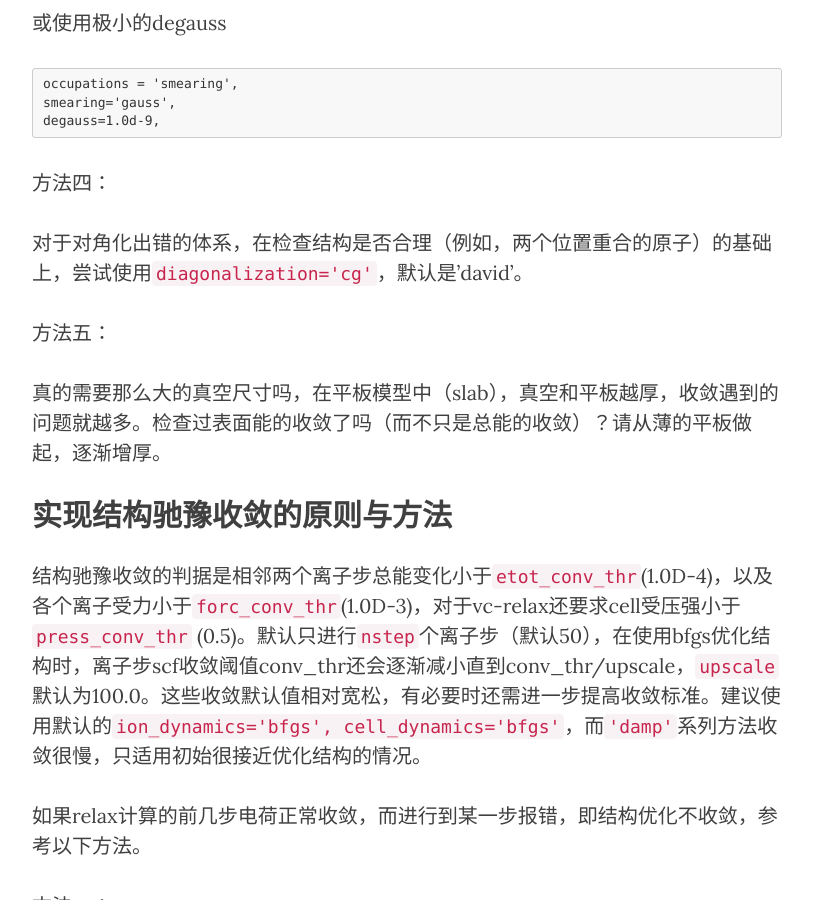
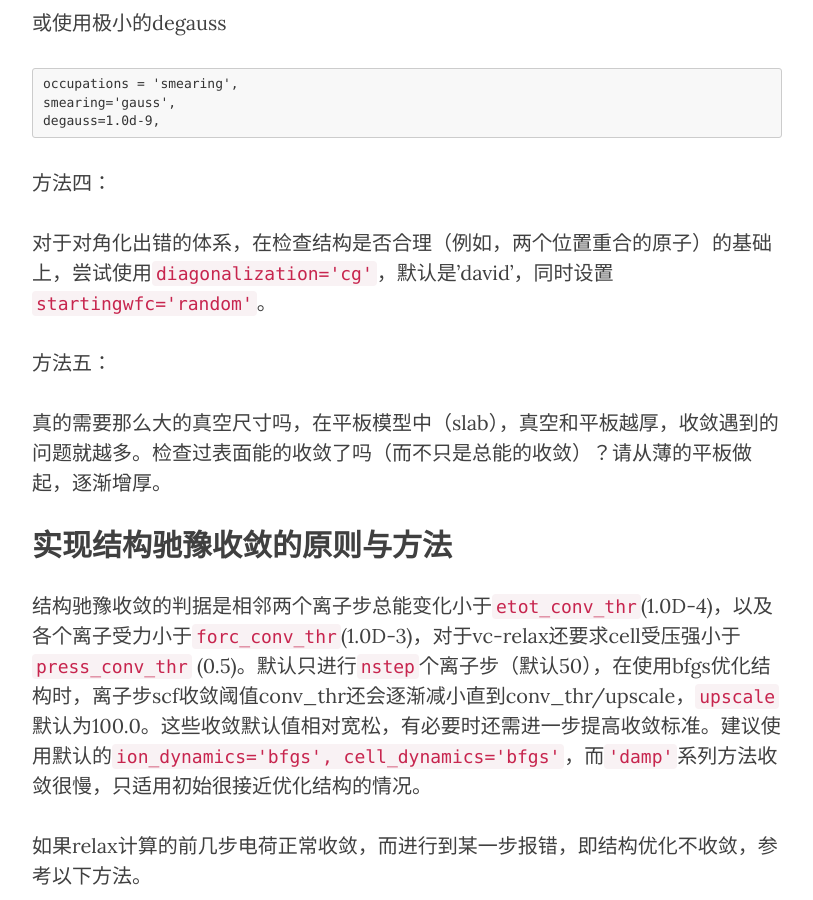
Before and after one commit to yyyu200/DFTbook, a Jekyll site: the page built from _posts/2019-06-27-converge.md, in a window 1280 px wide and 900 px high, scrolled down 2350 px. Shown: the whole window, without its empty margins (233-1046 px from the left). Built offline with Jekyll 4.4.1, drawn with Linux system fonts in a browser that asks for light colours; nearby versions of some CDN libraries; comment, search, counter and statistics services are not loaded.

Commit message:
modify at20190822-14:59:53-aliyun

````diff
--- a/_posts/2019-06-27-converge.md
+++ b/_posts/2019-06-27-converge.md
@@ -78,7 +78,7 @@ degauss=1.0d-9,
 
 方法四：
 
-对于对角化出错的体系，在检查结构是否合理（例如，两个位置重合的原子）的基础上，尝试使用```diagonalization='cg'```，默认是'david'。
+对于对角化出错的体系，在检查结构是否合理（例如，两个位置重合的原子）的基础上，尝试使用```diagonalization='cg'```，默认是'david'，同时设置```startingwfc='random'```。
 
 
 方法五：
````
